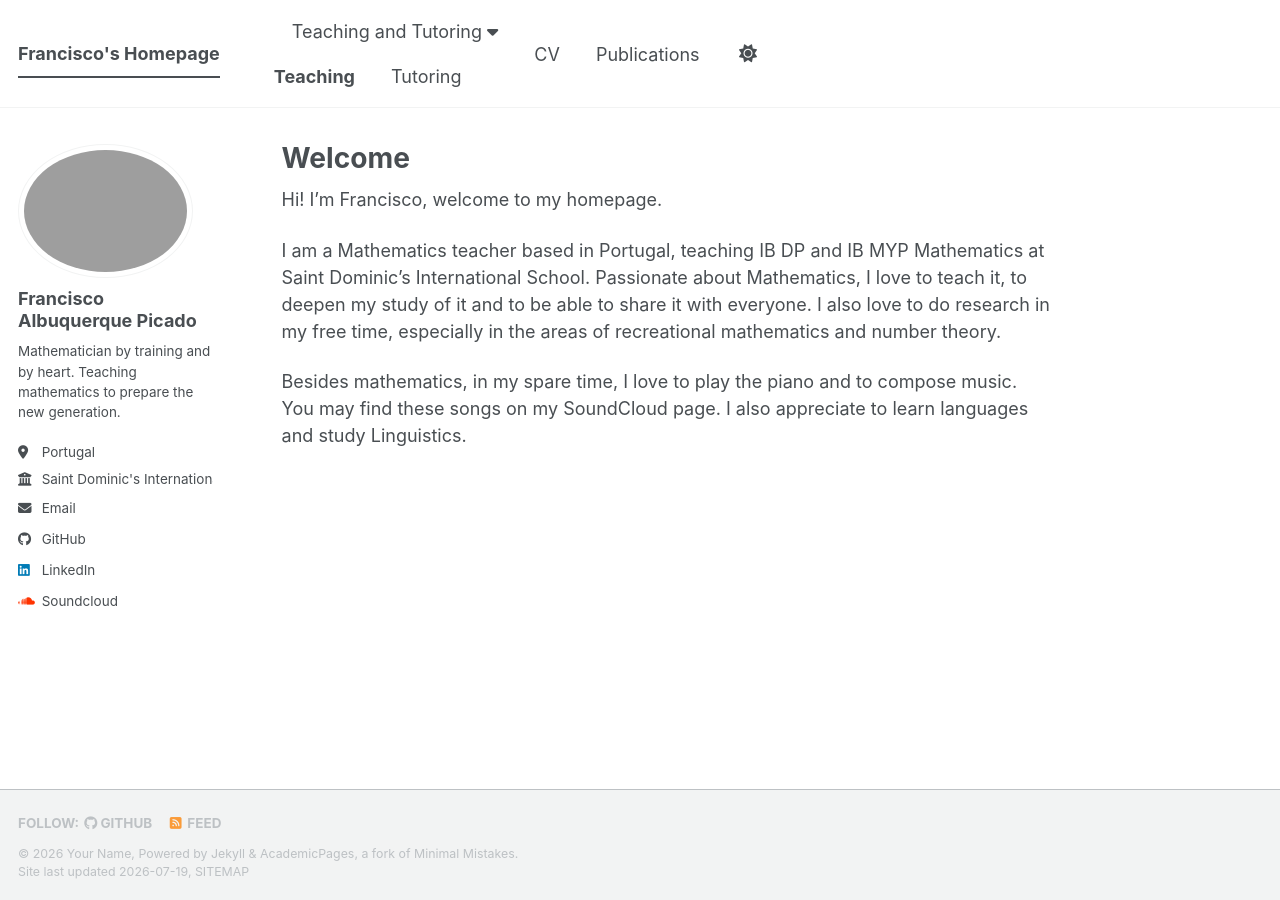
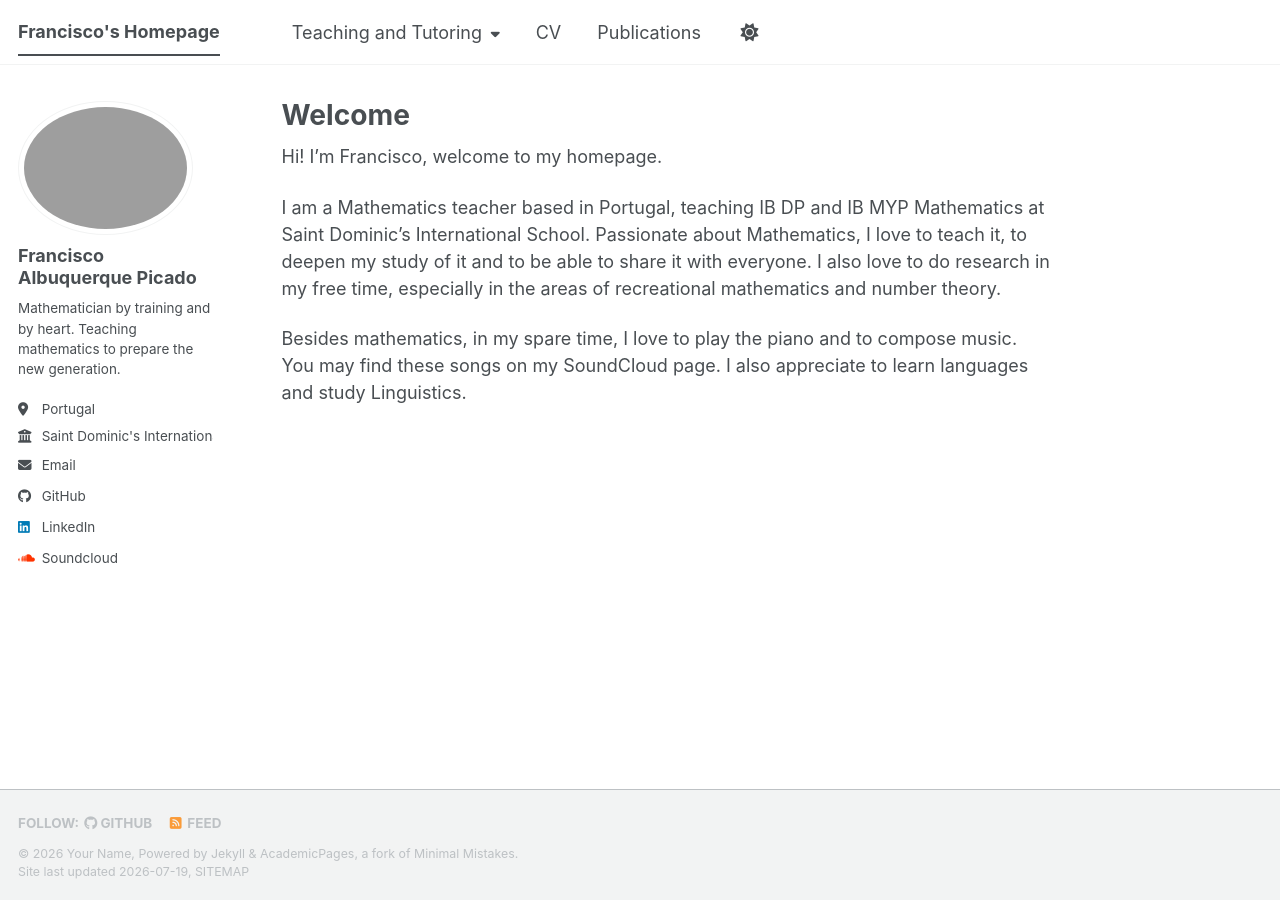
Before and after one commit to ghaleon7/ghaleon7.github.io, a Jekyll site: the page built from _pages/about.md, in a window 1280 px wide. Built offline with Jekyll 4.4.1, drawn with Linux system fonts in a browser that asks for light colours; a script bundle is joined from its source files by our own code; library files that are not in the unit come from our copies.

Commit message:
Experiências dropdown
Experiências dropdown

```diff
--- a/_data/navigation.yml
+++ b/_data/navigation.yml
@@ -17,7 +17,6 @@ main:
         url: /teaching-experience/
       - title: "Tutoring"
         url: /tutoring-experience/
-    url: /teaching-tutoring/
 
   - title: "CV"
     url: /cv/
--- a/_sass/layout/_masthead.scss
+++ b/_sass/layout/_masthead.scss
@@ -79,3 +79,92 @@
   border-bottom: 2px solid var(--global-text-color);
   /* No need to repeat pointer-events and cursor here */
 }
+
+/* Dropdown menu styles */
+.masthead__menu-item.has-dropdown {
+  position: relative;
+}
+
+.masthead__menu-item.has-dropdown .dropdown-toggle {
+  cursor: pointer;
+}
+
+.masthead__menu-item.has-dropdown .dropdown-toggle i {
+  font-size: 0.8em;
+  margin-left: 0.25em;
+  transition: transform 0.2s ease;
+}
+
+.masthead__menu-item.has-dropdown.active .dropdown-toggle i,
+.masthead__menu-item.has-dropdown:hover .dropdown-toggle i {
+  transform: rotate(180deg);
+}
+
+.dropdown-menu {
+  position: absolute;
+  top: 100%;
+  left: 50%;
+  transform: translateX(-50%);
+  margin: 0;
+  padding: 0.5em 0;
+  list-style: none;
+  background-color: var(--global-bg-color);
+  border: 1px solid var(--global-border-color);
+  border-radius: 4px;
+  box-shadow: 0 2px 8px rgba(0, 0, 0, 0.15);
+  min-width: 150px;
+  z-index: 100;
+  flex-direction: column !important;
+  align-items: stretch !important;
+  opacity: 0;
+  visibility: hidden;
+  transition: opacity 0.2s ease, visibility 0.2s ease;
+  transition-delay: 0s;
+}
+
+.masthead__menu-item.has-dropdown:hover .dropdown-menu,
+.masthead__menu-item.has-dropdown.active .dropdown-menu {
+  opacity: 1;
+  visibility: visible;
+  transition-delay: 0.1s;
+}
+
+.dropdown-menu li {
+  display: block !important;
+  float: none !important;
+  margin: 0 !important;
+  padding: 0 !important;
+  width: 100%;
+  flex: none !important;
+  text-align: center;
+}
+
+.dropdown-menu a {
+  display: block;
+  width: 100%;
+  padding: 0.5em 1em;
+  margin: 0 !important;
+  color: var(--global-text-color);
+  text-decoration: none !important;
+  white-space: nowrap;
+  transition: background-color 0.2s ease;
+  box-sizing: border-box;
+  text-align: center;
+  border-bottom: none !important;
+  font-weight: normal !important;
+  position: relative;
+}
+
+.dropdown-menu a:hover {
+  background-color: var(--global-theme-color);
+  color: var(--global-bg-color);
+  border-bottom: none !important;
+}
+
+/* Ensure no border-bottom is applied to dropdown items from other styles */
+.masthead__menu-item.has-dropdown .dropdown-menu a,
+.masthead__menu-item.has-dropdown .dropdown-menu a:hover,
+.masthead__menu-item.has-dropdown .dropdown-menu a:active,
+.masthead__menu-item.has-dropdown .dropdown-menu a:focus {
+  border-bottom: none !important;
+}
```
